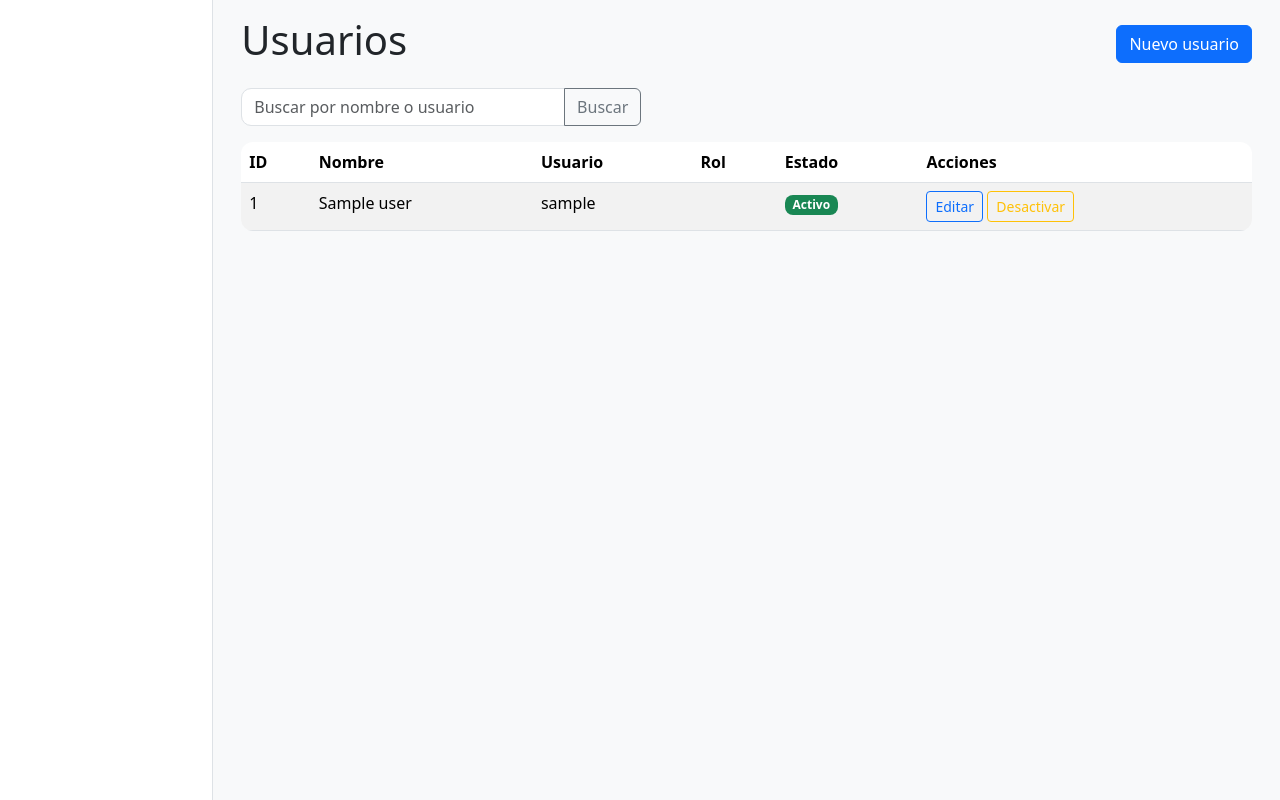
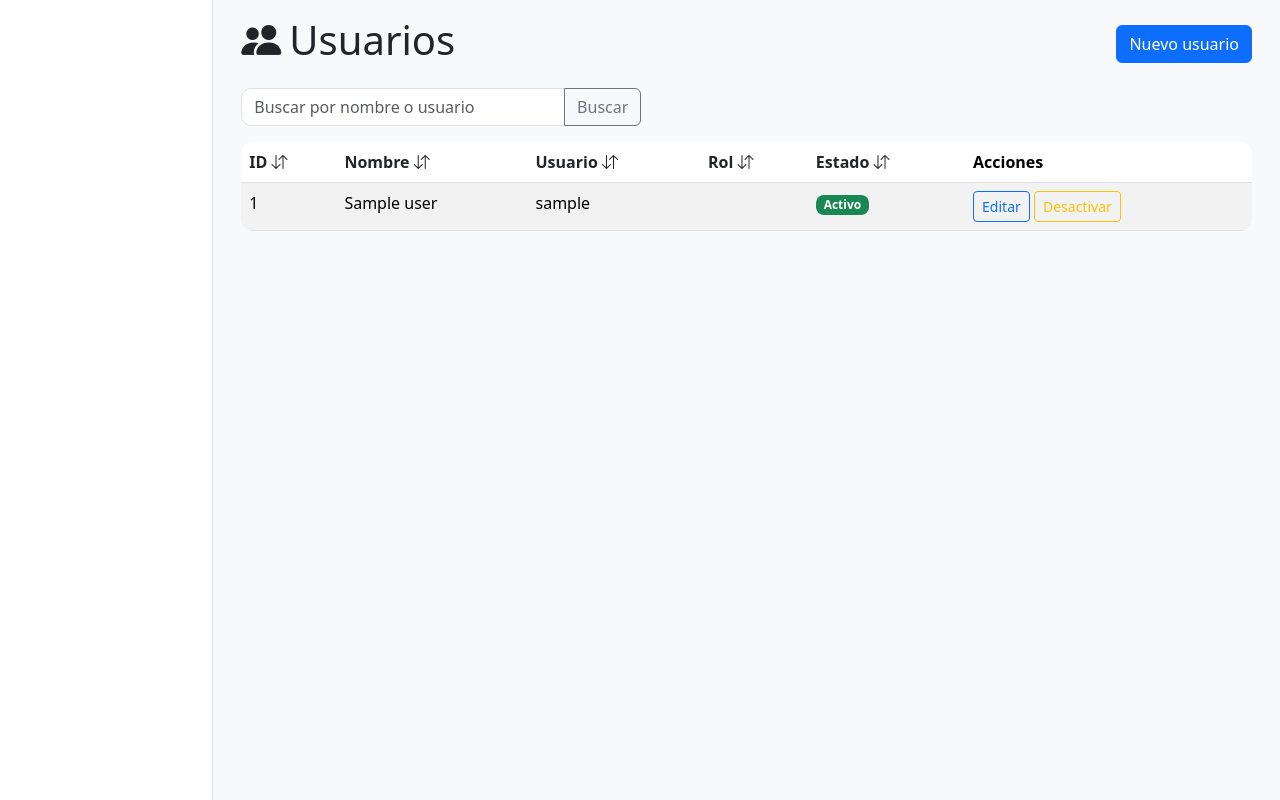
Before and after one commit to Xangel0s/NexusCRM, a PHP site: template app/Views/users/index.php in a window 1280 px wide. Shown: the part 56-856 px from the top of the page. Run offline with PHP 8.4, Linux system fonts and the light colour scheme; the template is opened without the code that fills it: most values are stand-ins (such as "Sample title", 1, 10 or a date in 2020); data that the repository does not hold is empty.

Commit message:
Feature: orden por columna en tabla de usuarios con iconos de orden

```diff
--- a/app/Views/users/index.php
+++ b/app/Views/users/index.php
@@ -1,7 +1,7 @@
 <?php $content = ob_start(); ?>
 <div class="container-fluid">
     <div class="d-flex justify-content-between align-items-center mb-3">
-        <h1>Usuarios</h1>
+        <h1><i class="bi bi-people-fill me-2"></i>Usuarios</h1>
         <a href="/users-create" class="btn btn-primary">Nuevo usuario</a>
     </div>
 
@@ -15,11 +15,11 @@
         <table class="table table-striped">
             <thead>
                 <tr>
-                    <th>ID</th>
-                    <th>Nombre</th>
-                    <th>Usuario</th>
-                    <th>Rol</th>
-                    <th>Estado</th>
+                    <th><a href="?order=id" class="text-decoration-none text-dark">ID <i class="bi bi-arrow-down-up"></i></a></th>
+                    <th><a href="?order=name" class="text-decoration-none text-dark">Nombre <i class="bi bi-arrow-down-up"></i></a></th>
+                    <th><a href="?order=username" class="text-decoration-none text-dark">Usuario <i class="bi bi-arrow-down-up"></i></a></th>
+                    <th><a href="?order=role" class="text-decoration-none text-dark">Rol <i class="bi bi-arrow-down-up"></i></a></th>
+                    <th><a href="?order=active" class="text-decoration-none text-dark">Estado <i class="bi bi-arrow-down-up"></i></a></th>
                     <th>Acciones</th>
                 </tr>
             </thead>
```
Also changed, not shown: app/Controllers/UserController.php (+13 -3 lines).
